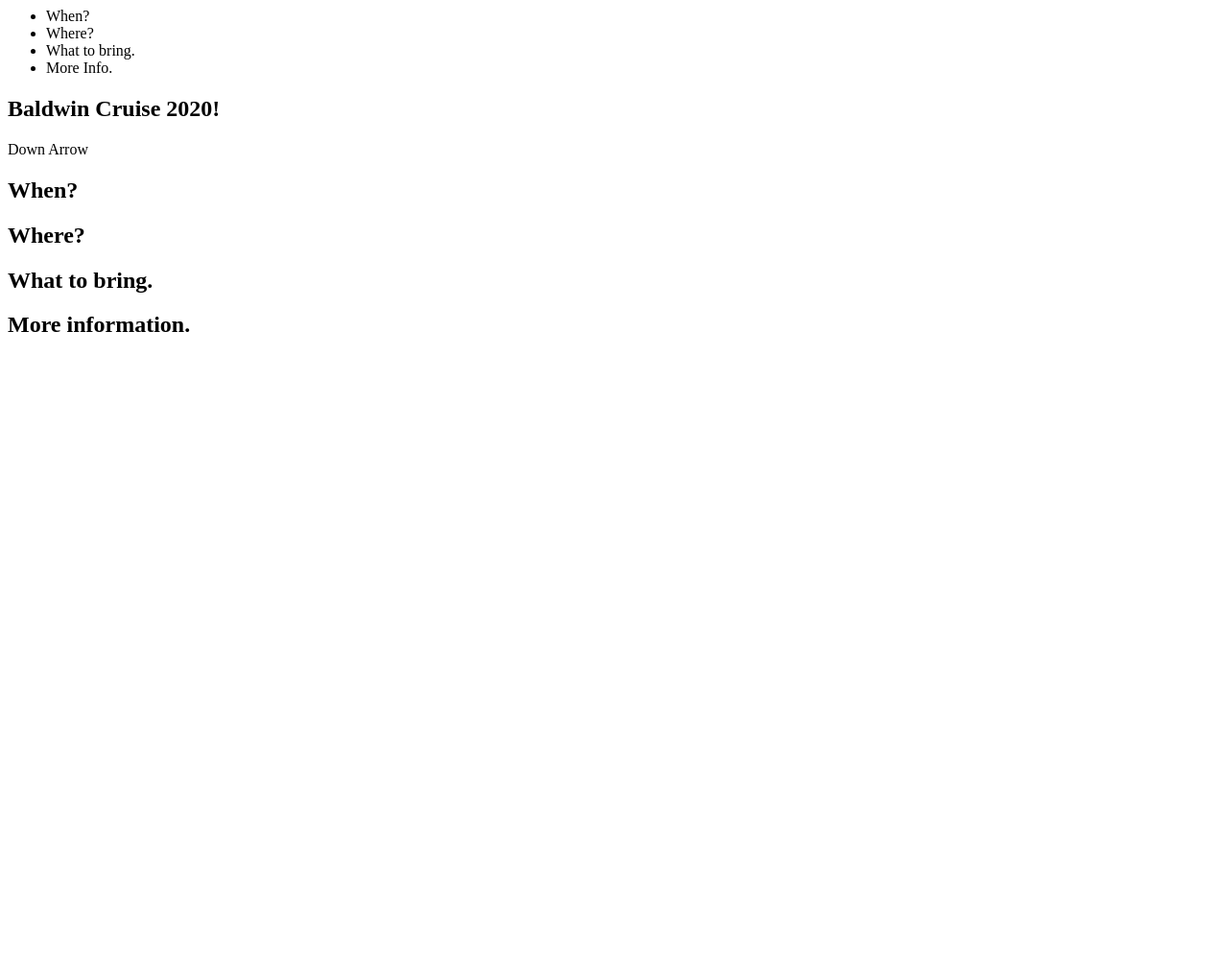
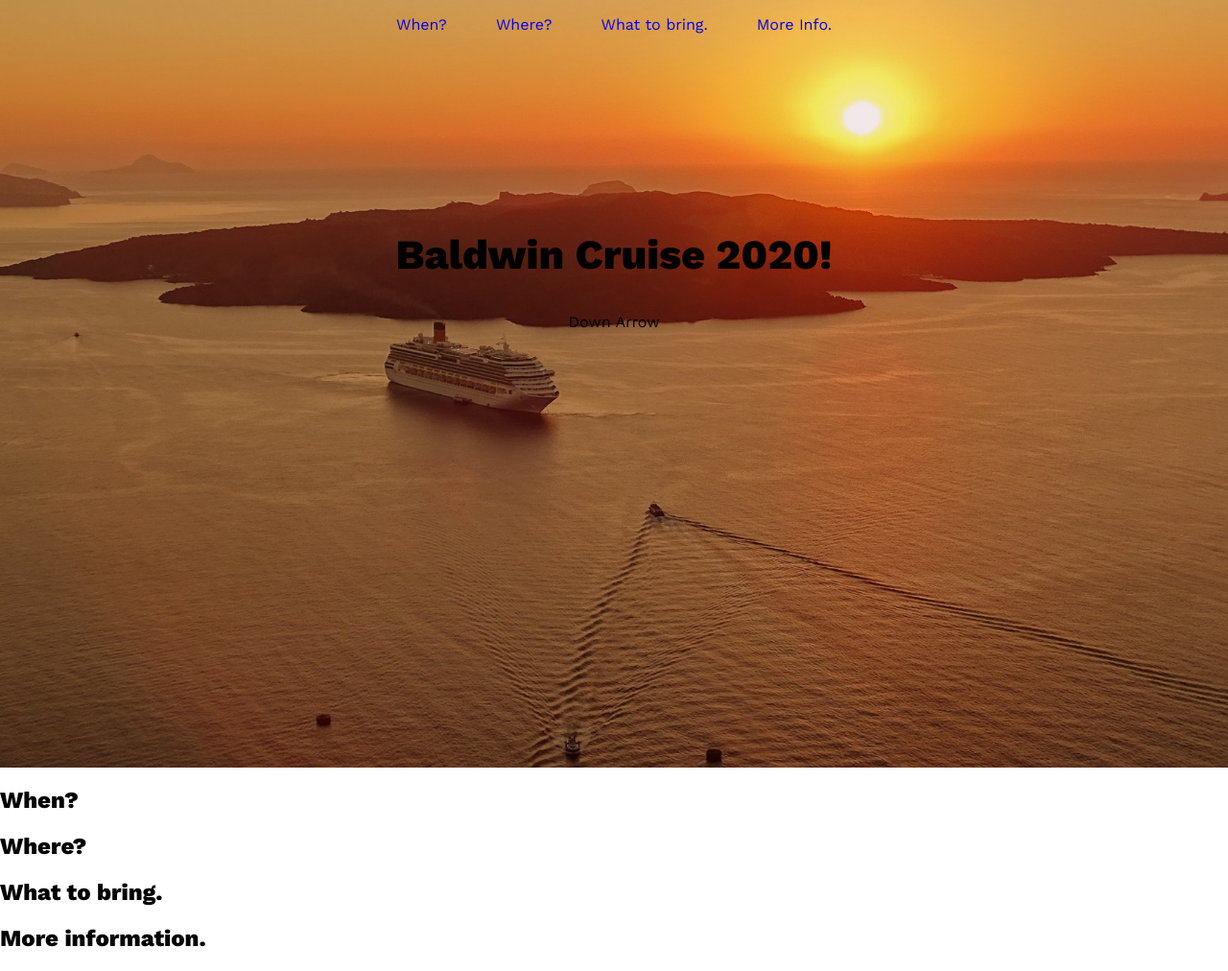
Before and after one commit to techb/baldwincruise.info, a PHP site: page / in a window 1280 px wide. Shown: the whole page at 96% size. Before the commit the page ends 346 px from the top, so only its background shows below. Run offline with PHP 8.4, Linux system fonts and the light colour scheme.

Commit message:
started styling the hero section.

```diff
--- a/css/styles.css
+++ b/css/styles.css
@@ -1,3 +1,49 @@
+body {
+	font-family: 'Work Sans', sans-serif;
+	margin: 0;
+	padding: 0;
+}
+h1 {
+	font-size: 43px;
+	font-weight: bold;
+
+	/* text-shadow: grey 0px 0px 10px; */
+}
+
+
+
 .hero {
-	/* background-image: url(); */
+	background-image: url(../img/cruise-hero.jpg);
+	background-position: center;
+	background-size: cover;
+	background-repeat: no-repeat;
+
+	display: flex;
+	flex-direction: column;
+	align-items: center;
+	height: 100vh;
 }
+
+.top-menu {
+	width: 100%;
+}
+.menu-items {
+	padding-left: 0;
+	display: flex;
+	justify-content: center;
+	list-style: none;
+}
+.menu-items li {
+	padding-left: 2%;
+	padding-right: 2%;
+}
+.menu-items li a {
+	text-decoration: none;
+}
+
+.hero-copy {
+	display: flex;
+	flex-direction: column;
+	text-align: center;
+	padding-top: 12%;
+}
--- a/index.html
+++ b/index.html
@@ -7,6 +7,8 @@
 
 	<script type="text/javascript" src="/js/scripts.js"></script>
 	<link href="/css/styles.css" rel="stylesheet">
+
+	<link href="https://fonts.googleapis.com/css?family=Work+Sans:400,800,900&display=swap" rel="stylesheet">
 </head>
 
 
@@ -14,10 +16,10 @@
 	<section class="hero">
 		<nav class="top-menu">
 			<ul class="menu-items">
-				<li class="menu-when">When?</li>
-				<li class="menu-where">Where?</li>
-				<li class="menu-what">What to bring.</li>
-				<li class="menu-more">More Info.</li>
+				<li class="menu-when"><a href="#when">When?</a></li>
+				<li class="menu-where"><a href="#where">Where?</a></li>
+				<li class="menu-what"><a href="#what">What to bring.</a></li>
+				<li class="menu-more"><a href="#more">More Info.</a></li>
 			</ul>
 		</nav>
 
@@ -30,22 +32,22 @@
 		</div>
 	</section>
 
-	<section class="when">
+	<section id="when">
 		<h2>When?</h2>
 		<!-- TODO -->
 	</section>
 
-	<section class="where">
+	<section id="where">
 		<h2>Where?</h2>
 		<!-- TODO -->
 	</section>
 
-	<section class="what">
+	<section id="what">
 		<h2>What to bring.</h2>
 		<!-- TODO -->
 	</section>
 
-	<section class="more">
+	<section id="more">
 		<h2>More information.</h2>
 		<!-- TODO -->
 	</section>
```
